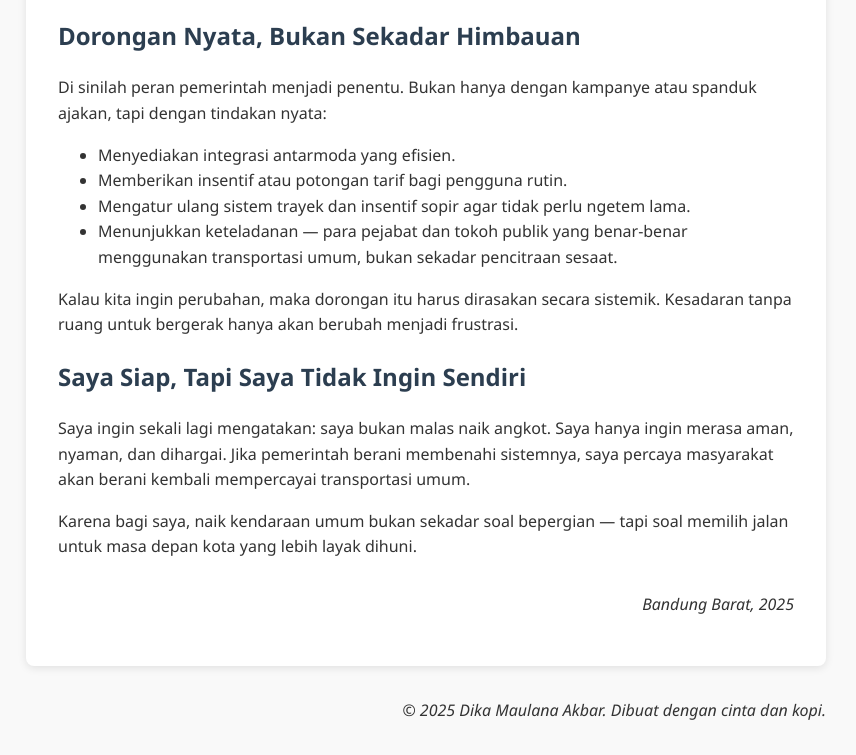
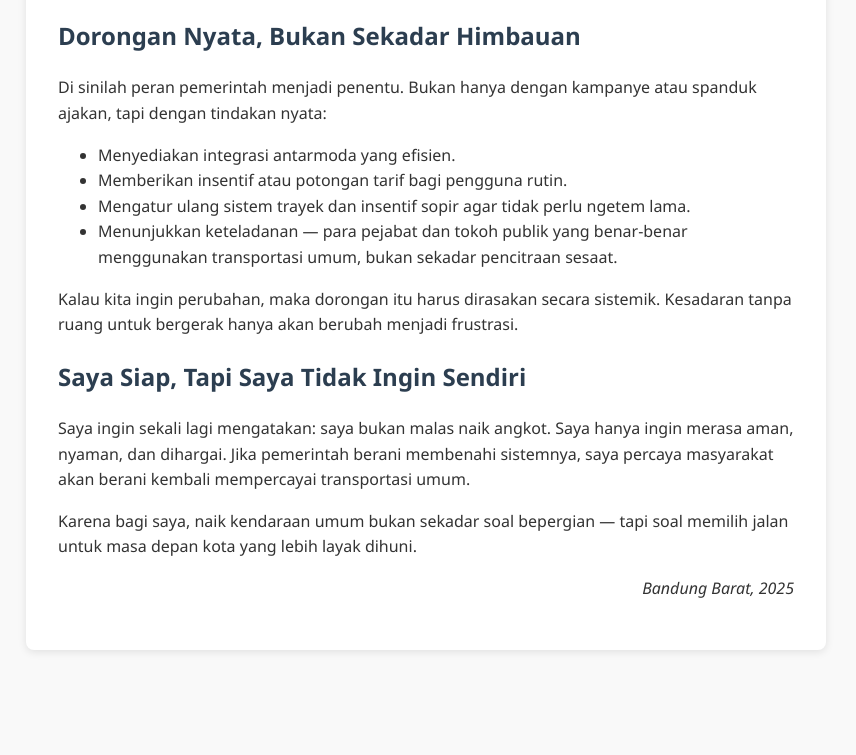
Before and after one commit to daikeu/catatan-daikeu, a plain HTML site: page mengapa-saya-tidak-mau-lagi-naik-angkot.html in a window 1280 px wide. Shown: the part 1066-1821 px from the top of the page, without its empty margins (214-1070 px from the left). After the commit the page ends 1748 px from the top, so only its background shows below. Drawn offline with Linux system fonts and the light colour scheme.

Commit message:
Update mengapa-saya-tidak-mau-lagi-naik-angkot.html

```diff
--- a/mengapa-saya-tidak-mau-lagi-naik-angkot.html
+++ b/mengapa-saya-tidak-mau-lagi-naik-angkot.html
@@ -26,10 +26,16 @@
     header {
       margin-bottom: 2rem;
     }
-    footer {
+    titimangsa {
       margin-top: 2rem;
       font-style: italic;
       text-align: right;
+    }
+    footer {
+      position: absolute;
+      bottom: 1rem;
+      font-size: 0.75rem;
+      color: #aaa;
     }
   </style>
 </head>
@@ -87,9 +93,9 @@
       <p>Karena bagi saya, naik kendaraan umum bukan sekadar soal bepergian — tapi soal memilih jalan untuk masa depan kota yang lebih layak dihuni.</p>
     </section>
 
-    <footer>
+    <titimangsa>
       <p>Bandung Barat, 2025</p>
-    </footer>
+    </titimangsa>
   </article>
 </body>
 </html>
```
